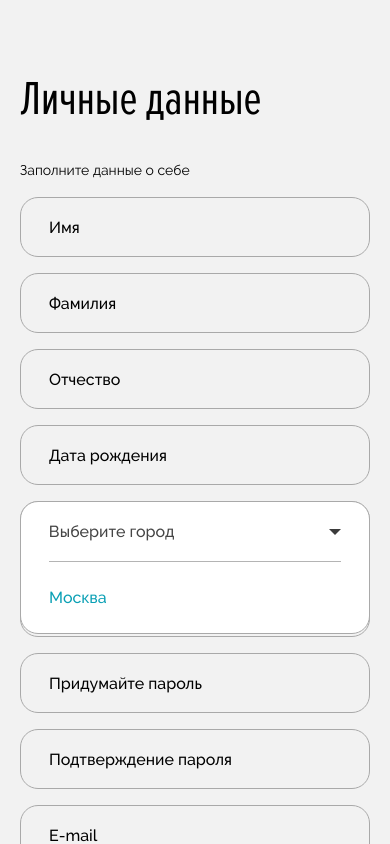
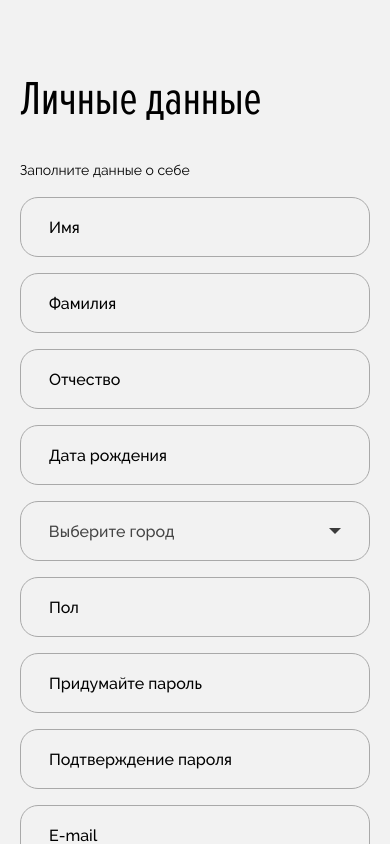
Before and after one commit to tikhomirovofficial/flebo-mobile, a React Native app: screen /create_profile in a window 390 px wide. Built offline with nearby package versions, Linux system fonts and the light colour scheme.

Commit message:
SelectInput component done

```diff
--- a/components/DropDown/index.tsx
+++ b/components/DropDown/index.tsx
@@ -4,13 +4,19 @@ import { cs } from '../../common/styles'
 import { DropDownIcon } from '../../icons'
 import { SelectFieldProps } from '../SelectField'
 
-type DropDownProps = Pick<SelectFieldProps, "current" | "fieldTextKey" | "selectHandler" | "placeholder" | "items">
+type DropDownProps = Pick<SelectFieldProps, "current" | "fieldTextKey" | "selectHandler" | "placeholder" | "items"> & {
+    handleFocused: () => void
+}
 
-export const DropDown: FC<DropDownProps> = ({ current, fieldTextKey, placeholder, selectHandler, items }) => {
+export const DropDown: FC<DropDownProps> = ({ current, fieldTextKey, placeholder, selectHandler, items, handleFocused }) => {
     const fieldKey = fieldTextKey as string
+    const handleSelect = (val: number) => {
+        selectHandler(val)
+        handleFocused()
+    }
     return (
         <View style={[cs.pAbs, styles.dropDownBlock]}>
-            <TouchableOpacity style={[cs.fRowBetw, { paddingBottom: 20, borderBottomWidth: 1, borderBottomColor: "rgba(69, 69, 69, 0.4)" }]}>
+            <TouchableOpacity onPress={handleFocused} style={[cs.fRowBetw, { paddingBottom: 20, borderBottomWidth: 1, borderBottomColor: "rgba(69, 69, 69, 0.4)" }]}>
                 <Text style={[cs.inputText, cs.fzM, cs.colorDark]}>{placeholder}</Text>
                 <View style={[cs.fCenterCol]}>
                     <DropDownIcon height={6} width={12} />
@@ -20,7 +26,7 @@ export const DropDown: FC<DropDownProps> = ({ current, fieldTextKey, placeholder
             <FlatList showsVerticalScrollIndicator={false} data={items} renderItem={({ item }) => {
                 const untypedItem = item as any
                 return (
-                    <TouchableOpacity onPress={item.id === current ? undefined : () => selectHandler(item.id)} style={{ paddingVertical: 6 }}>
+                    <TouchableOpacity onPress={item.id === current ? undefined : () => handleSelect(item.id)} style={{ paddingVertical: 6 }}>
                         <Text style={[cs.inputText, cs.fzM, (item.id === current ? { color: cs.blueLink.color } : cs.colorDark)]}>{untypedItem[fieldKey] || "Значение"}</Text>
                     </TouchableOpacity>
                 )
--- a/components/SelectField/index.tsx
+++ b/components/SelectField/index.tsx
@@ -12,7 +12,6 @@ export type SelectFieldProps = {
     isFocused?: boolean
     placeholder?: string
     val: string,
-    onChange: (val: string, unmasked?: string) => void,
     selectHandler: (val: number) => void,
 
 }
@@ -24,32 +23,39 @@ export const SelectField: FC<SelectFieldProps> = ({
     fieldTextKey,
     isFocused,
     idInput,
-    onChange,
     selectHandler
 }) => {
-    const [selected, setSelected] = useState<number>((current != undefined && current != -1 ? current : -1))
     const [focused, setFocused] = useState(isFocused || false)
+
+    const handleFocused = () => setFocused(!focused)
 
     return (
         <View>
-            <TouchableOpacity style={[styles.selectField, cs.fRowBetw, (val.length > 0 ? cs.filledBorderColor : null), (focused ? cs.focusedInput : null)]}>
+            <TouchableOpacity onPress={handleFocused} style={[styles.selectField, cs.fRowBetw, (val.length > 0 ? cs.filledBorderColor : null), (focused ? cs.focusedInput : null)]}>
                 <TextInput
-                    onFocus={() => setFocused(true)}
-                    onBlur={() => setFocused(false)}
                     readOnly
                     value={val}
-                    style={[cs.inputText, cs.fzM, cs.flexOne]}
+                    style={[cs.inputText, cs.colorDark, cs.fzM, cs.flexOne]}
                     nativeID={idInput}
-                    onChangeText={onChange}
                     accessibilityLabelledBy={idInput}
                     placeholder={placeholder}
                 />
                 <View style={[cs.fCenterCol]}>
                     <DropDownIcon height={6} width={12} />
                 </View>
+            </TouchableOpacity>
+            {
+                focused ?
+                    <DropDown
+                        handleFocused={handleFocused}
+                        fieldTextKey={fieldTextKey}
+                        items={items}
+                        current={current}
+                        selectHandler={selectHandler}
+                        placeholder={placeholder} /> :
+                    null
+            }
 
-            </TouchableOpacity>
-            <DropDown fieldTextKey={fieldTextKey} items={items} current={selected} selectHandler={selectHandler} placeholder={placeholder} />
         </View >
 
     )
--- a/screens/CreateProfile/index.tsx
+++ b/screens/CreateProfile/index.tsx
@@ -1,4 +1,4 @@
-import React, { FC } from 'react'
+import React, { FC, useEffect, useState } from 'react'
 import { StyleSheet, View, Text, ScrollView, TextInput, TouchableOpacity, ImageBackground } from "react-native";
 import AppContainer from '../../components/AppContainer';
 import { cs } from '../../common/styles';
@@ -17,9 +17,10 @@ import { ServiceBigItem } from '../../components/ServiceBigItem';
 import { HistoryItem } from '../../components/HistoryItem';
 import { SelectField } from '../../components/SelectField';
 
-
+const data = [{ id: 1, name: "Москва" }, { id: 52, name: "Этот город наш" }]
 export const CreateProfile: FC<NavProps> = ({ navigation }) => {
     const dispatch = useAppDispatch()
+    const [city, setCity] = useState(0)
 
     return (
         <ScrollView nestedScrollEnabled>
@@ -34,7 +35,14 @@ export const CreateProfile: FC<NavProps> = ({ navigation }) => {
                             <InputField placeholder='Фамилия' val={""} onChange={(val) => { }} />
                             <InputField placeholder='Отчество' val={""} onChange={(val) => { }} />
                             <InputField placeholder='Дата рождения' val={""} onChange={(val) => { }} />
-                            <SelectField current={1} fieldTextKey={"name"} items={[{ id: 1, name: "Москва" }]} selectHandler={() => { }} val={''} placeholder={"Выберите город"} onChange={(val) => { }} />
+                            <SelectField
+                                current={city}
+                                fieldTextKey={"name"}
+                                items={data}
+                                selectHandler={(val) => setCity(val)}
+                                val={data.find(item => item.id === city)?.name || ""}
+                                placeholder={"Выберите город"}
+                            />
                             <InputField placeholder='Пол' val={""} onChange={(val) => { }} />
                             <InputField placeholder='Придумайте пароль' val={""} onChange={(val) => { }} />
                             <InputField placeholder='Подтверждение пароля' val={""} onChange={(val) => { }} />
```
